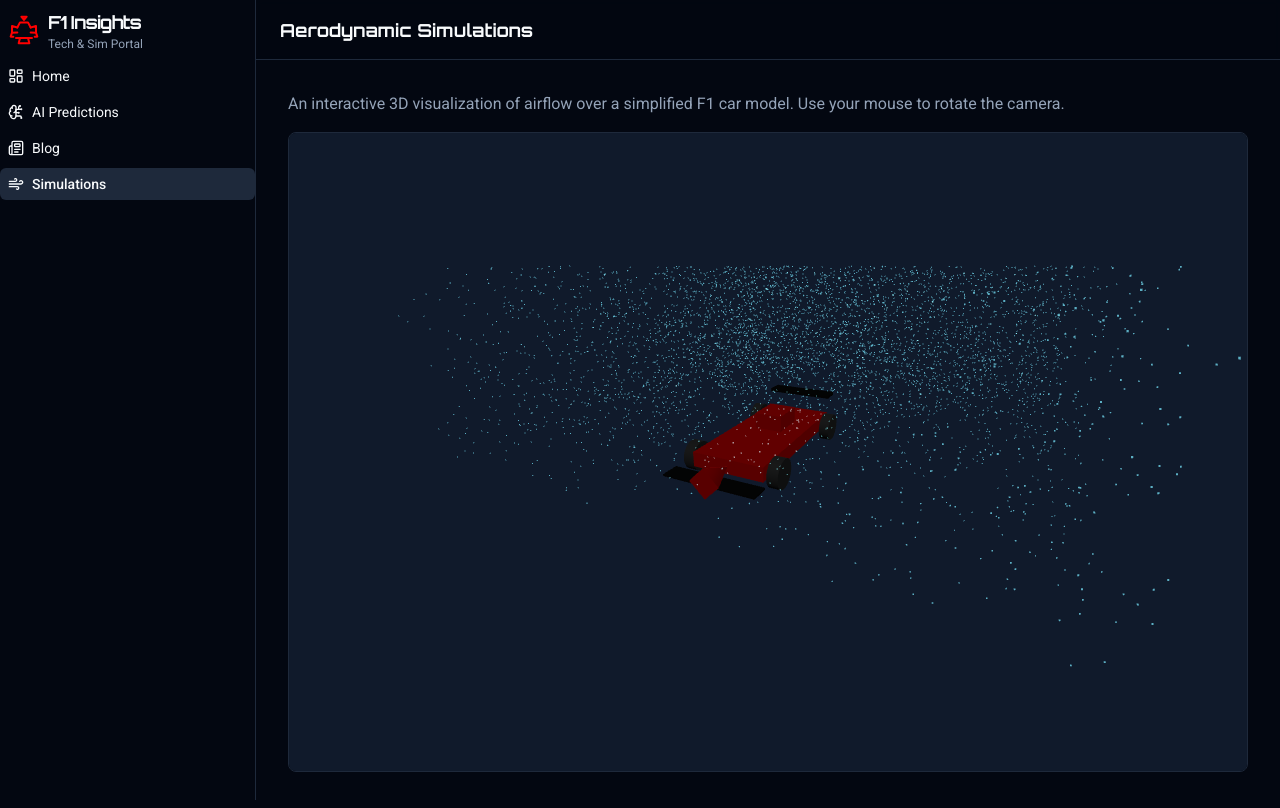
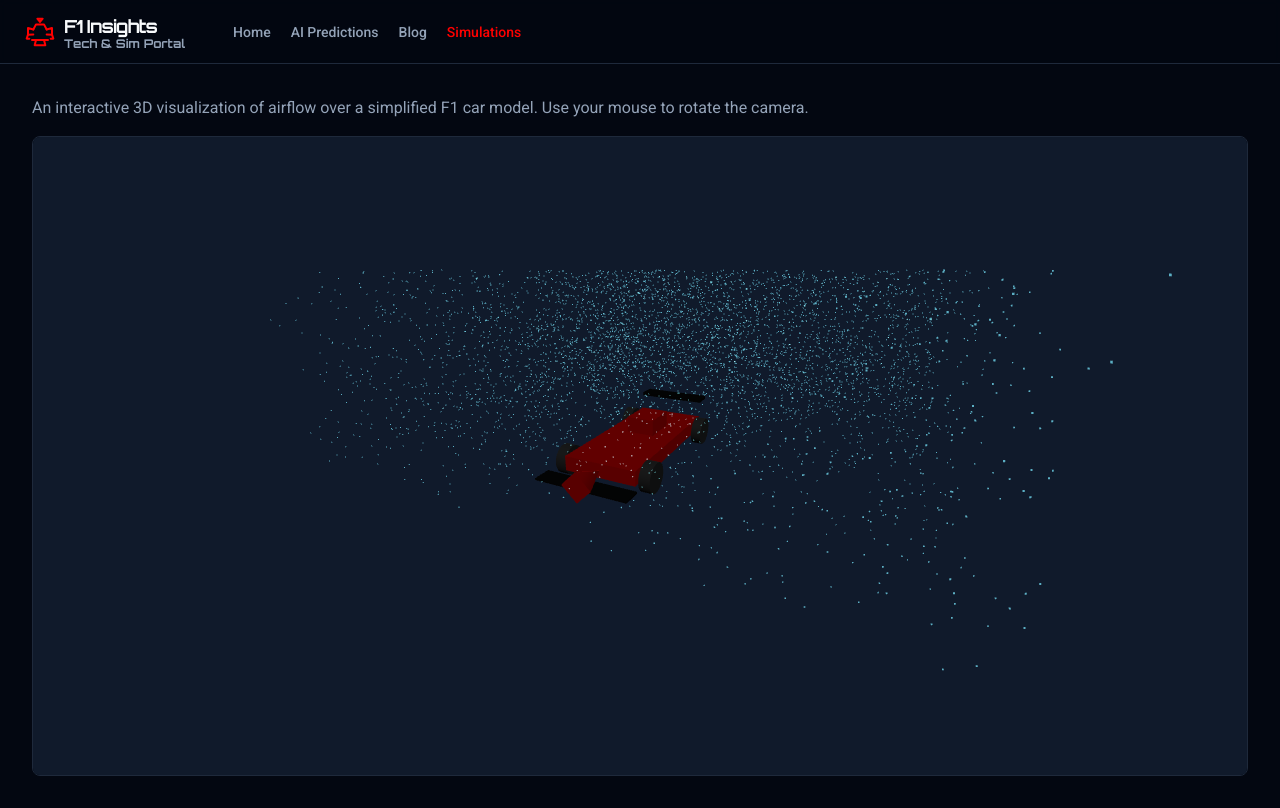
Before and after one commit to DJDadaisdanger/F1-Tech-Insights-and-Simulation-Portal, a Next.js app: page /simulation in a window 1280 px wide. Built offline with nearby package versions, Linux system fonts and the light colour scheme.

Commit message:
change the layput of the menu bar make it horizontal on the top

```diff
--- a/src/app/layout.tsx
+++ b/src/app/layout.tsx
@@ -1,9 +1,8 @@
+
 import type { Metadata } from 'next';
 import './globals.css';
 import { Toaster } from '@/components/ui/toaster';
 import { cn } from '@/lib/utils';
-import { SidebarProvider, Sidebar, SidebarInset } from '@/components/ui/sidebar';
-import { MainNav } from '@/components/main-nav';
 import { Header } from '@/components/header';
 
 export const metadata: Metadata = {
@@ -27,19 +26,12 @@ export default function RootLayout({
         />
       </head>
       <body className={cn('font-body antialiased min-h-screen bg-background')}>
-        <SidebarProvider>
-          <Sidebar>
-            <MainNav />
-          </Sidebar>
-          <SidebarInset>
         <div className="flex flex-col h-full">
           <Header />
           <main className="flex-1 p-4 md:p-8 overflow-auto">
             {children}
           </main>
         </div>
-          </SidebarInset>
-        </SidebarProvider>
         <Toaster />
       </body>
     </html>
--- a/src/components/header.tsx
+++ b/src/components/header.tsx
@@ -1,25 +1,34 @@
 
 'use client'
 
-import { SidebarTrigger } from "@/components/ui/sidebar"
-import { usePathname } from "next/navigation"
-
-const pages = [
-  { path: '/', title: 'Home' },
-  { path: '/prediction', title: 'AI Race Predictions' },
-  { path: '/blog', title: 'Blog' },
-  { path: '/simulation', title: 'Aerodynamic Simulations' },
-]
+import { MainNav } from "@/components/main-nav"
+import { Sheet, SheetContent, SheetTrigger } from "@/components/ui/sheet"
+import { Button } from "./ui/button"
+import { Menu } from "lucide-react"
 
 export function Header() {
-  const pathname = usePathname()
-  const pageTitle = pages.find(p => pathname.startsWith(p.path) && p.path !== '/')?.title || pages.find(p => p.path === pathname)?.title || 'F1 Insights';
 
   return (
-    <header className="flex h-14 items-center gap-4 border-b bg-background/60 backdrop-blur-sm px-4 lg:h-[60px] lg:px-6 sticky top-0 z-10 shrink-0">
-      <SidebarTrigger className="md:hidden" />
+    <header className="flex h-16 items-center gap-4 border-b bg-background/60 backdrop-blur-sm px-4 lg:px-6 sticky top-0 z-50 shrink-0">
       <div className="flex-1">
-        <h1 className="text-lg font-headline font-semibold">{pageTitle}</h1>
+        <div className="hidden md:flex">
+         <MainNav />
+        </div>
+        <Sheet>
+          <SheetTrigger asChild>
+            <Button
+              variant="outline"
+              size="icon"
+              className="shrink-0 md:hidden"
+            >
+              <Menu className="h-5 w-5" />
+              <span className="sr-only">Toggle navigation menu</span>
+            </Button>
+          </SheetTrigger>
+          <SheetContent side="left">
+            <MainNav />
+          </SheetContent>
+        </Sheet>
       </div>
     </header>
   )
--- a/src/components/main-nav.tsx
+++ b/src/components/main-nav.tsx
@@ -4,8 +4,8 @@
 import Link from "next/link";
 import { usePathname } from "next/navigation";
 import { F1Car } from "@/components/icons";
-import { SidebarHeader, SidebarContent, SidebarMenu, SidebarMenuItem, SidebarMenuButton } from "@/components/ui/sidebar";
 import { BrainCircuit, Newspaper, LayoutDashboard, Wind } from "lucide-react";
+import { cn } from "@/lib/utils";
 
 const links = [
     { href: '/', label: 'Home', icon: LayoutDashboard },
@@ -17,30 +17,29 @@ const links = [
 export function MainNav() {
     const pathname = usePathname();
     return (
-        <>
-            <SidebarHeader>
-                <div className="flex items-center gap-2">
+        <nav className="flex flex-col md:flex-row items-start md:items-center gap-4 md:gap-6 text-sm font-medium">
+            <Link href="/" className="flex items-center gap-2 font-headline font-semibold text-lg md:text-base">
                 <F1Car className="w-8 h-8 text-primary" />
                 <div className="flex flex-col">
                     <h2 className="text-lg font-headline font-semibold tracking-tighter">F1 Insights</h2>
-                        <p className="text-xs text-muted-foreground">Tech & Sim Portal</p>
+                    <p className="text-xs text-muted-foreground -mt-1">Tech & Sim Portal</p>
                 </div>
-                </div>
-            </SidebarHeader>
-            <SidebarContent>
-                <SidebarMenu>
+            </Link>
+            <div className="flex flex-col md:flex-row gap-4 md:gap-5 md:ml-6 mt-4 md:mt-0">
             {links.map((link) => (
-                        <SidebarMenuItem key={link.href}>
-                            <SidebarMenuButton asChild isActive={pathname === link.href}>
-                                <Link href={link.href}>
-                                    <link.icon className="w-5 h-5" />
+                <Link
+                    key={link.href}
+                    href={link.href}
+                    className={cn(
+                        "flex items-center gap-2 transition-colors hover:text-primary",
+                        pathname === link.href ? "text-primary" : "text-muted-foreground"
+                    )}
+                    >
+                    <link.icon className="w-5 h-5 md:hidden" />
                     <span>{link.label}</span>
                 </Link>
-                            </SidebarMenuButton>
-                        </SidebarMenuItem>
             ))}
-                </SidebarMenu>
-            </SidebarContent>
-        </>
+            </div>
+        </nav>
     )
 }
```
Lines whose indentation alone changed are shown as unchanged.
